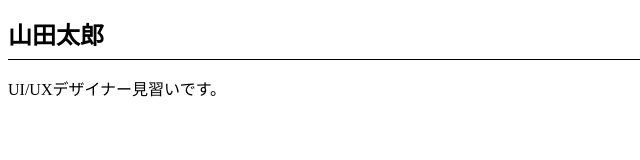
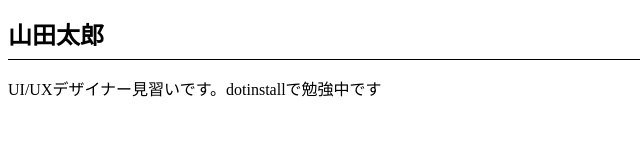
Before and after one commit to tmoya922/tmoya922.github.io, a plain HTML site: page index.html in a window 1280 px wide. Shown: the whole page, without its empty margins (0-640 px from the left). Drawn offline with Linux system fonts and the light colour scheme; files that its build step writes are made by us from their sources.

Commit message:
Add files via upload

```diff
--- a/index.html
+++ b/index.html
@@ -9,6 +9,6 @@
 </head>
 <body>
   <h1>山田太郎</h1>
-  <p>UI/UXデザイナー見習いです。</p>
+  <p>UI/UXデザイナー見習いです。dotinstallで勉強中です</p>
 </body>
 </html>
```
